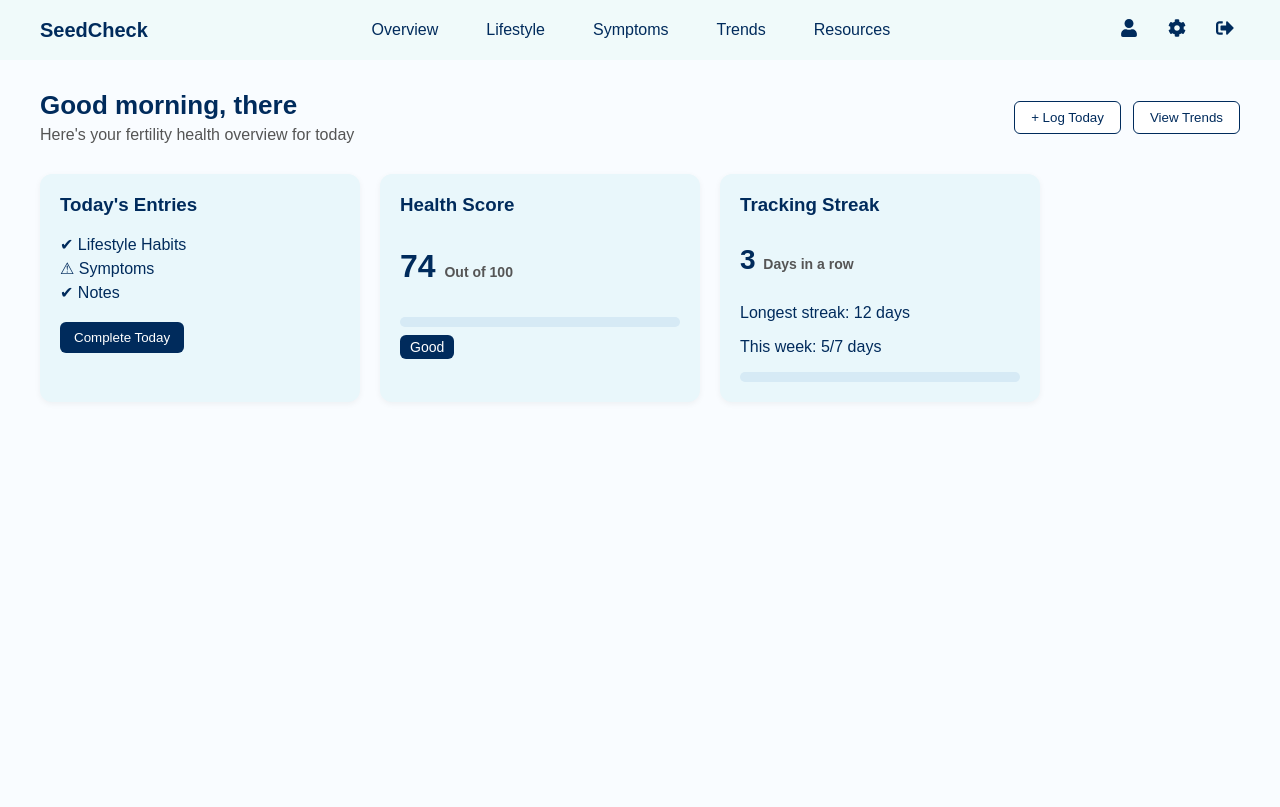
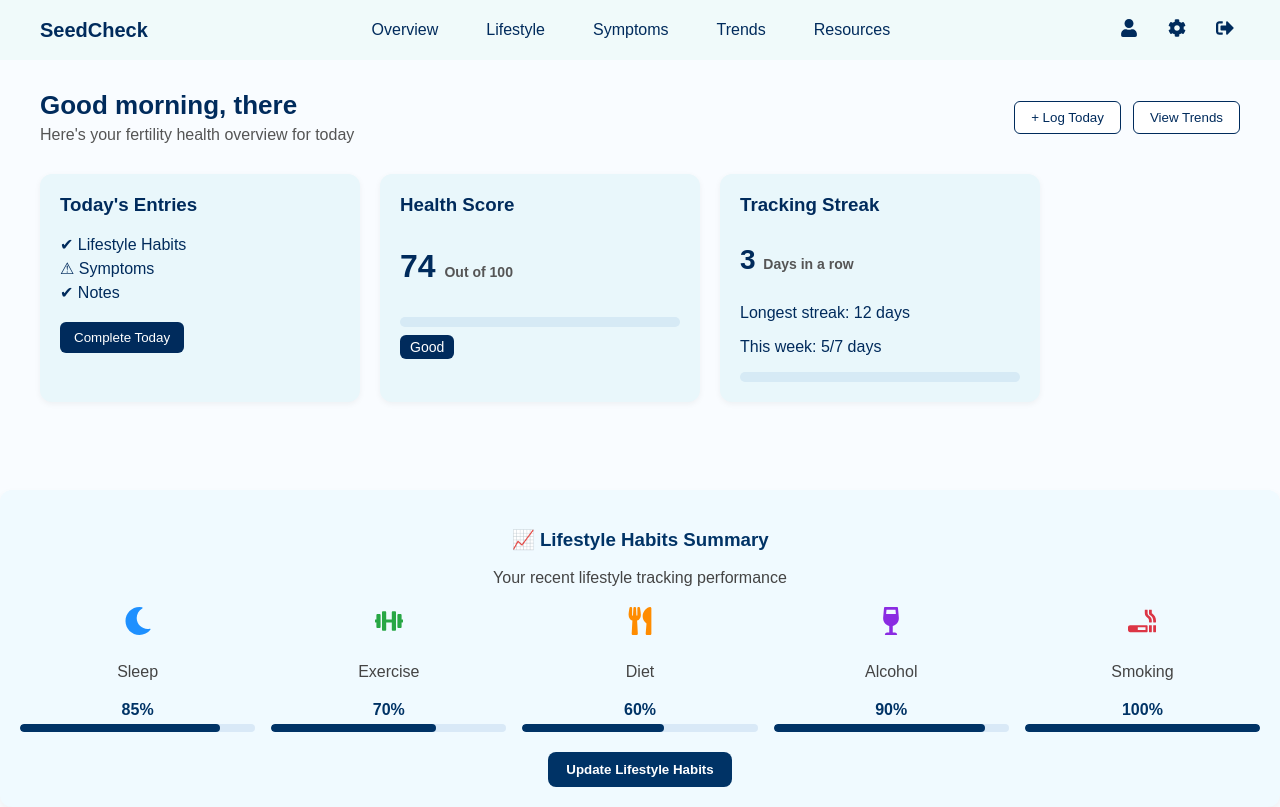
Before and after one commit to CrissyDev/SeedCheck, a React (Vite) app: page /dashboard in a window 1280 px wide. Built offline with nearby package versions, Linux system fonts and the light colour scheme.

Commit message:
dashboard lifestyle

```diff
--- a/src/components/Dashboard.css
+++ b/src/components/Dashboard.css
@@ -201,3 +201,81 @@ body {
   background: #002b5c;
   height: 100%;
 }
+
+/* Lifestyle Habits Card */
+.lifestyle-card {
+  background: #f0faff;
+  border-radius: 12px;
+  padding: 20px;
+  margin-top: 20px;
+  box-shadow: 0 4px 8px rgba(0,0,0,0.05);
+  text-align: center;
+}
+
+.lifestyle-card h3 {
+  color: #003366;
+  font-weight: bold;
+}
+
+.lifestyle-card p {
+  color: #444;
+  margin-bottom: 20px;
+}
+
+.habits-container {
+  display: flex;
+  justify-content: space-between;
+  flex-wrap: wrap;
+  gap: 16px;
+  margin-bottom: 20px;
+}
+
+.habit {
+  flex: 1;
+  min-width: 120px;
+}
+
+.habit-icon {
+  font-size: 28px;
+  margin-bottom: 8px;
+}
+
+.habit-icon.sleep { color: #1e90ff; }
+.habit-icon.exercise { color: #28a745; }
+.habit-icon.diet { color: #ff8c00; }
+.habit-icon.alcohol { color: #8a2be2; }
+.habit-icon.smoking { color: #dc3545; }
+
+.habit h4 {
+  margin: 5px 0;
+  color: #003366;
+}
+
+.habit-progress {
+  background: #d9e9f7;
+  border-radius: 8px;
+  height: 8px;
+  width: 100%;
+  overflow: hidden;
+}
+
+.habit-bar {
+  background: #003366;
+  height: 100%;
+  border-radius: 8px;
+}
+
+.update-btn {
+  background: #003366;
+  color: white;
+  border: none;
+  padding: 10px 18px;
+  border-radius: 8px;
+  cursor: pointer;
+  font-weight: bold;
+  transition: 0.3s;
+}
+
+.update-btn:hover {
+  background: #0055aa;
+}
--- a/src/components/Dashboard.jsx
+++ b/src/components/Dashboard.jsx
@@ -1,6 +1,7 @@
 import React from "react";
 import { NavLink, useNavigate } from "react-router-dom";
 import { FaUser, FaCog, FaSignOutAlt } from "react-icons/fa";
+import { FaMoon, FaDumbbell, FaUtensils, FaWineGlassAlt, FaSmoking } from "react-icons/fa";
 import "./Dashboard.css";
 
 function Dashboard() {
@@ -13,11 +14,36 @@ function Dashboard() {
         <div className="logo">SeedCheck</div>
 
         <nav className="nav-links">
-          <NavLink to="/overview" className="nav-item">Overview</NavLink>
-          <NavLink to="/lifestyle" className="nav-item">Lifestyle</NavLink>
-          <NavLink to="/symptoms" className="nav-item">Symptoms</NavLink>
-          <NavLink to="/trends" className="nav-item">Trends</NavLink>
-          <NavLink to="/resources" className="nav-item">Resources</NavLink>
+          <NavLink
+            to="/overview"
+            className={({ isActive }) => isActive ? "nav-item active" : "nav-item"}
+          >
+            Overview
+          </NavLink>
+          <NavLink
+            to="/lifestyle"
+            className={({ isActive }) => isActive ? "nav-item active" : "nav-item"}
+          >
+            Lifestyle
+          </NavLink>
+          <NavLink
+            to="/symptoms"
+            className={({ isActive }) => isActive ? "nav-item active" : "nav-item"}
+          >
+            Symptoms
+          </NavLink>
+          <NavLink
+            to="/trends"
+            className={({ isActive }) => isActive ? "nav-item active" : "nav-item"}
+          >
+            Trends
+          </NavLink>
+          <NavLink
+            to="/resources"
+            className={({ isActive }) => isActive ? "nav-item active" : "nav-item"}
+          >
+            Resources
+          </NavLink>
         </nav>
 
         <div className="nav-icons">
@@ -79,6 +105,60 @@ function Dashboard() {
           </div>
         </div>
       </div>
+
+      {/* Lifestyle Habits Summary */}
+      <div className="lifestyle-card">
+        <h3>📈 Lifestyle Habits Summary</h3>
+        <p>Your recent lifestyle tracking performance</p>
+        <div className="habits-container">
+          <div className="habit">
+            <FaMoon className="habit-icon sleep" />
+            <p>Sleep</p>
+            <h4>85%</h4>
+            <div className="habit-progress">
+              <div className="habit-bar" style={{ width: "85%" }}></div>
+            </div>
+          </div>
+          <div className="habit">
+            <FaDumbbell className="habit-icon exercise" />
+            <p>Exercise</p>
+            <h4>70%</h4>
+            <div className="habit-progress">
+              <div className="habit-bar" style={{ width: "70%" }}></div>
+            </div>
+          </div>
+          <div className="habit">
+            <FaUtensils className="habit-icon diet" />
+            <p>Diet</p>
+            <h4>60%</h4>
+            <div className="habit-progress">
+              <div className="habit-bar" style={{ width: "60%" }}></div>
+            </div>
+          </div>
+          <div className="habit">
+            <FaWineGlassAlt className="habit-icon alcohol" />
+            <p>Alcohol</p>
+            <h4>90%</h4>
+            <div className="habit-progress">
+              <div className="habit-bar" style={{ width: "90%" }}></div>
+            </div>
+          </div>
+          <div className="habit">
+            <FaSmoking className="habit-icon smoking" />
+            <p>Smoking</p>
+            <h4>100%</h4>
+            <div className="habit-progress">
+              <div className="habit-bar" style={{ width: "100%" }}></div>
+            </div>
+          </div>
+        </div>
+        <button
+          className="update-btn"
+          onClick={() => navigate("/lifestyle")}
+        >
+          Update Lifestyle Habits
+        </button>
+      </div>
     </div>
   );
 }
```
